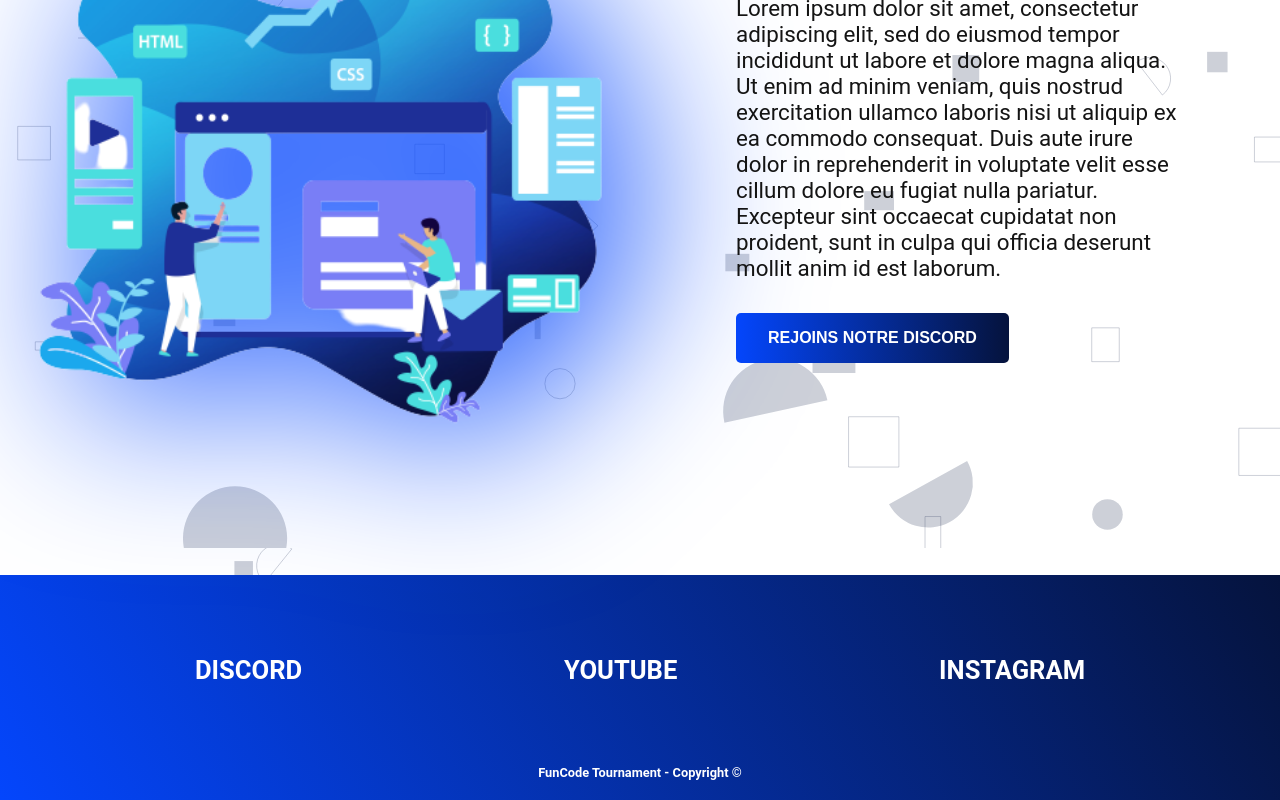
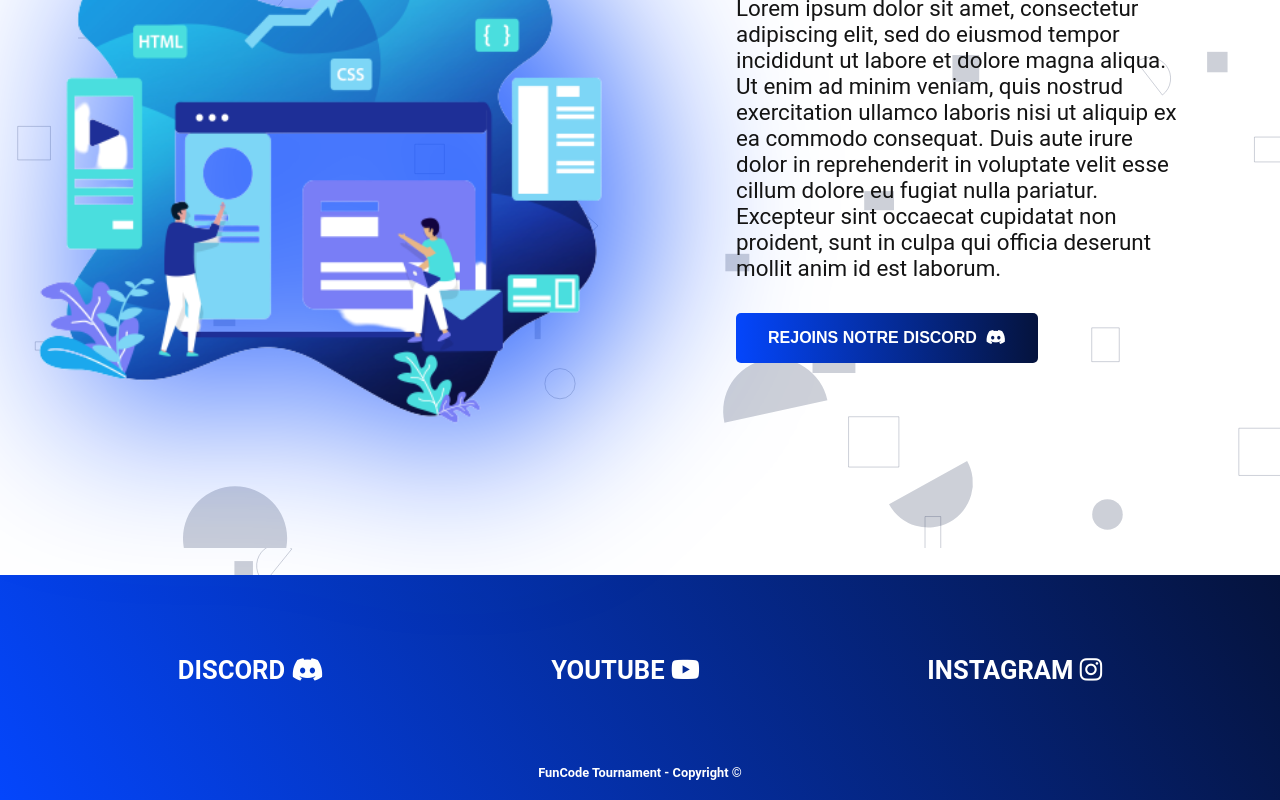
Before and after one commit to RMrenex/FunCodeTournamentOld, a React (Create React App) app: page / in a window 1280 px wide. Shown: the part 1132-1932 px from the top of the page. Built offline with nearby package versions, Linux system fonts and the light colour scheme; no server answers.

Commit message:
fix icons

```diff
--- a/package.json
+++ b/package.json
@@ -3,9 +3,6 @@
   "version": "0.1.0",
   "private": true,
   "dependencies": {
-    "@fortawesome/fontawesome-svg-core": "^1.3.0",
-    "@fortawesome/free-solid-svg-icons": "^6.0.0",
-    "@fortawesome/react-fontawesome": "^0.1.17",
     "@testing-library/jest-dom": "^5.16.2",
     "@testing-library/react": "^12.1.3",
     "@testing-library/user-event": "^13.5.0",
--- a/public/index.html
+++ b/public/index.html
@@ -1,5 +1,5 @@
 <!DOCTYPE html>
-<html lang="en">
+<html lang="fr">
   <head>
     <meta charset="utf-8" />
     <link rel="icon" href="%PUBLIC_URL%/favicon.ico" />
@@ -11,6 +11,7 @@
     />
     <link rel="apple-touch-icon" href="%PUBLIC_URL%/logo192.png" />
     <link rel="manifest" href="%PUBLIC_URL%/manifest.json" />
+    <link rel="stylesheet" href="https://cdnjs.cloudflare.com/ajax/libs/font-awesome/6.0.0/css/all.min.css" integrity="sha512-9usAa10IRO0HhonpyAIVpjrylPvoDwiPUiKdWk5t3PyolY1cOd4DSE0Ga+ri4AuTroPR5aQvXU9xC6qOPnzFeg==" crossorigin="anonymous" referrerpolicy="no-referrer" />
     <title>React App</title>
   </head>
   <body>
--- a/src/components/About.js
+++ b/src/components/About.js
@@ -12,7 +12,7 @@ const About = () => {
                 </div>
                 <div className='about-container__text'>
                     <p>Lorem ipsum dolor sit amet, consectetur adipiscing elit, sed do eiusmod tempor incididunt ut labore et dolore magna aliqua. Ut enim ad minim veniam, quis nostrud exercitation ullamco laboris nisi ut aliquip ex ea commodo consequat. Duis aute irure dolor in reprehenderit in voluptate velit esse cillum dolore eu fugiat nulla pariatur. Excepteur sint occaecat cupidatat non proident, sunt in culpa qui officia deserunt mollit anim id est laborum.</p>
-                    <a href="https://discord.com/invite/UpavTYdhyC"><button className="button">REJOINS NOTRE DISCORD</button></a>
+                    <a href="https://discord.com/invite/UpavTYdhyC"><button className="button">REJOINS NOTRE DISCORD &nbsp;<i className="fa-brands fa-discord"></i></button></a>
                 </div>
             </div>
         </section>
--- a/src/components/Footer.js
+++ b/src/components/Footer.js
@@ -6,9 +6,9 @@ const Footer = () => {
         <footer className="footer">
             <div className="footer__social">
                 <ul>
-                    <li><a href="https://discord.gg/UpavTYdhyC" target="_blank" rel="noreferrer">DISCORD</a></li>
-                    <li><a href="https://www.youtube.com/channel/UCHWPs-vJg9uGkyIrixR-yCA" target="_blank" rel="noreferrer">YOUTUBE</a></li>
-                    <li><a href="https://www.instagram.com/funcode_tournament/" target="_blank" rel="noreferrer">INSTAGRAM</a></li>
+                    <li><a href="https://discord.gg/UpavTYdhyC" target="_blank" rel="noreferrer">DISCORD </a><i className="fa-brands fa-discord"></i></li>
+                    <li><a href="https://www.youtube.com/channel/UCHWPs-vJg9uGkyIrixR-yCA" target="_blank" rel="noreferrer">YOUTUBE </a><i className="fa-brands fa-youtube"></i></li>
+                    <li><a href="https://www.instagram.com/funcode_tournament/" target="_blank" rel="noreferrer">INSTAGRAM </a><i className="fa-brands fa-instagram"></i></li>
                 </ul>
             </div>
             <div className="footer__copyright"><p>FunCode Tournament - Copyright ©</p></div>
--- a/src/components/Podium.js
+++ b/src/components/Podium.js
@@ -1,5 +1,3 @@
-import { FontAwesomeIcon } from '@fortawesome/react-fontawesome';
-import { faCrown, faTrophy, faMedal } from '@fortawesome/free-solid-svg-icons';
 import React, { Component } from 'react';
 
 class Podium extends Component {
@@ -13,7 +11,7 @@ class Podium extends Component {
                     <div className="cards-container">
                         <div className="podium-card">
                             <div className="podium-card__place podium-card__place--first">1</div>
-                            <div className="podium-card__icon"><FontAwesomeIcon icon={faCrown}/></div>
+                            <div className="podium-card__icon"><i className="fa-solid fa-crown"></i></div>
                             <div className="podium-card__player">
                                 {
                                     <p>{contests[0].contributors}</p>
@@ -23,7 +21,7 @@ class Podium extends Component {
 
                         <div className="podium-card">
                             <div className="podium-card__place podium-card__place--second">2</div>
-                            <div className="podium-card__icon"><FontAwesomeIcon icon={faTrophy}/></div>
+                            <div className="podium-card__icon"><i className="fa-solid fa-trophy"></i></div>
                             <div className="podium-card__player">
                                 {
                                     contests[1].contributors.map(contributor => {
@@ -35,7 +33,7 @@ class Podium extends Component {
 
                         <div className="podium-card">
                             <div className="podium-card__place podium-card__place--third">3</div>
-                            <div className="podium-card__icon"><FontAwesomeIcon icon={faMedal}/></div>
+                            <div className="podium-card__icon"><i className="fa-solid fa-medal"></i></div>
                             <div className="podium-card__player">
                                 {
                                     contests[2].contributors.map(contributor => {
--- a/src/scss/layouts/_footer.scss
+++ b/src/scss/layouts/_footer.scss
@@ -16,9 +16,6 @@
                 flex-direction: column;
                 gap: 1.5rem;
             }
-            & li{
-                color: red;
-            }
         }
     }
     &__copyright > p{
```
Also changed, not shown: 1 other file (tests, documents, lock files or other folders).
